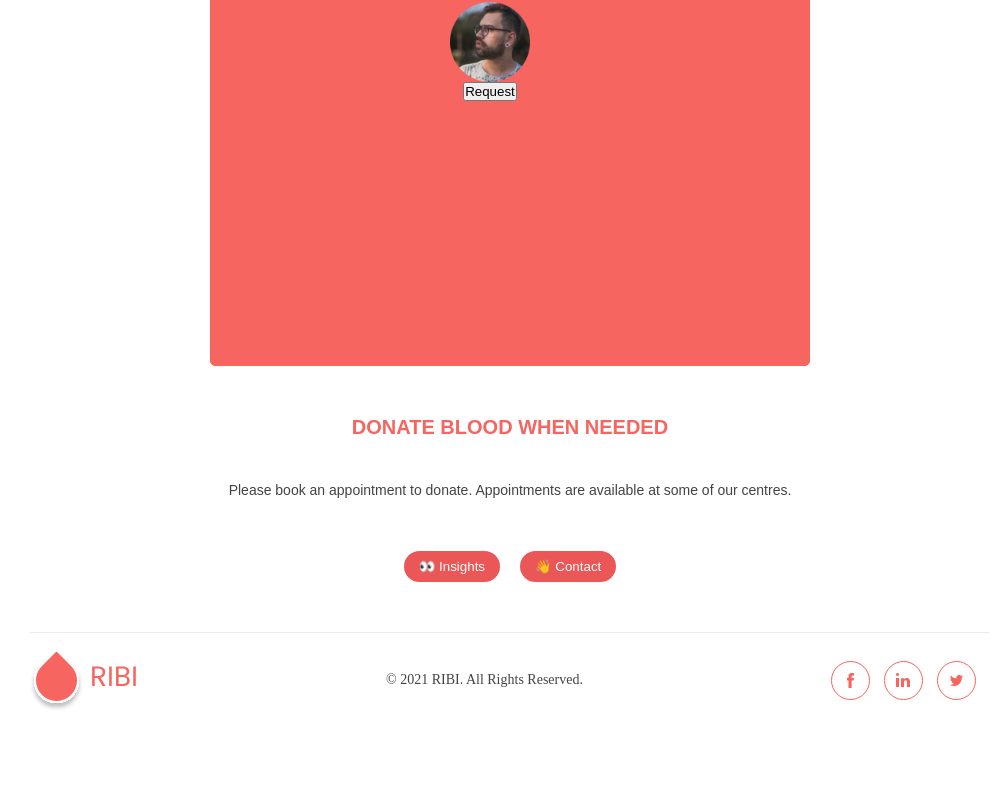
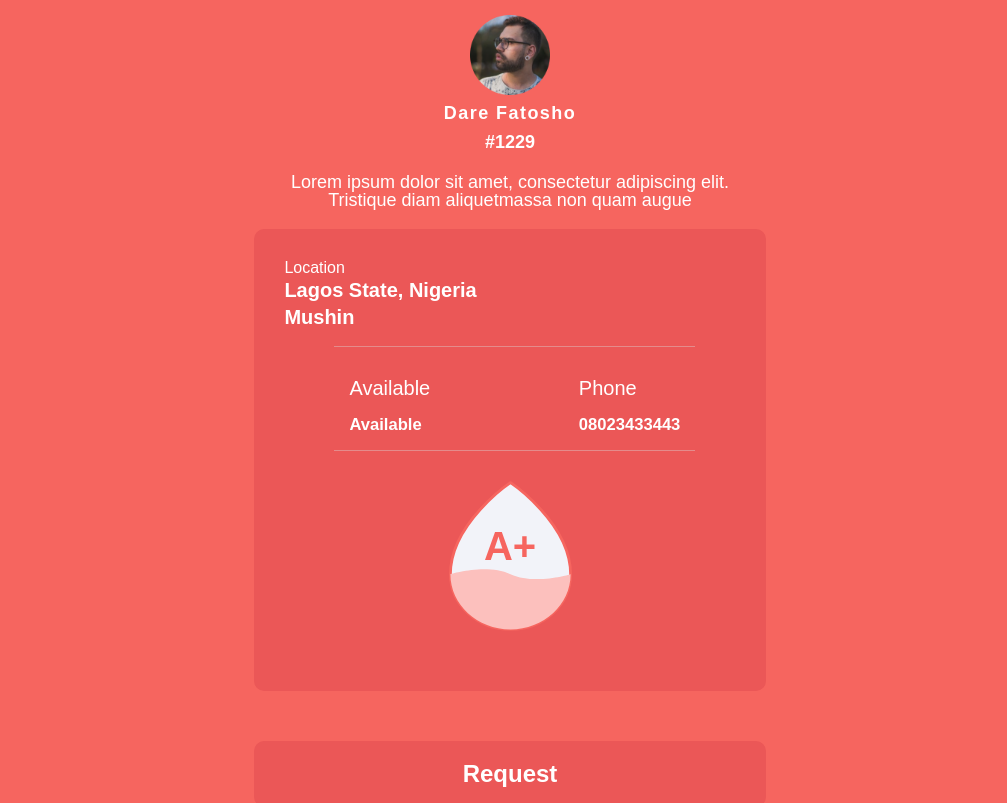
Before and after one commit to 106joshman/ribi-1, a React (Create React App) app: page /donate-blood in a window 1280 px wide. Shown: the part 357-1160 px from the top of the page, without its empty margins (130-1137 px from the left). Built offline with nearby package versions, Linux system fonts and the light colour scheme.

Commit message:
donate page completed

```diff
--- a/src/components/Body/Donate.jsx
+++ b/src/components/Body/Donate.jsx
@@ -2,20 +2,47 @@ import React from 'react';
 import styles from "./donate.module.css";
 import hero from "../../assets/hero.png";
 import profile1 from "../images/Ellipse.png";
+// import image from '../images/Blood.svg';
 
 const Donate = () => {
     return (
         <div className={styles.needBloodSection}>
-            <section className={styles.newBloodSection}>
-                <div className={styles.imageContainer}>
-                    <img className={styles.heroImg} src={hero} alt="hero" />
-                    <p className={styles.heroText}>DONOR INFO</p>
-                </div>
-            </section>
+            <div className={styles.imageContainer}>
+                <img className={styles.heroImg} src={hero} alt="hero" />
+                <p className={styles.heroText}>DONOR INFO</p>
+            </div>
             <div className={styles.findDonor}>
                 <div className={styles.donateBlood}>
                     <img className={styles.donorImage} src={profile1} alt="donor holder" />
-                    <h5 className={styles.profileName}>{}</h5>
+                    <h5 className={styles.profileName}>Dare Fatosho</h5>
+                    <p className={styles.profileNumber}>#1229</p>
+                </div>
+                <div className={styles.donorDesc}>
+                    <p>
+                        Lorem ipsum dolor sit amet, consectetur adipiscing elit. Tristique diam aliquetmassa non quam augue
+                    </p>
+                </div>
+                <div className={styles.donorCard}>
+                    <div className={styles.donorLoc}>
+                        <p className={styles.loc}>Location</p>
+                        <h5 className={styles.donorLo}>Lagos State, Nigeria</h5>
+                        <h5 className={styles.donorLo}>Mushin</h5>
+                    </div>
+                    <div className={styles.donorDetail}>
+                        <div className={styles.donorStatus}>
+                            <p>Available</p>
+                            <h5>Available</h5>
+                        </div>
+                        <div className={styles.donorStatus}>
+                            <p>Phone</p>
+                            <h5>08023433443</h5>
+                        </div>
+                    </div>
+                    <div className={styles.bloodSample}>
+                        <p className={styles.bloodText}>A+</p>
+                    </div>
+                </div>
+                <div className={styles.bttn}>
                     <button className={styles.searchButton}>Request</button>
                 </div>
             </div>
--- a/src/components/Body/donate.module.css
+++ b/src/components/Body/donate.module.css
@@ -8,6 +8,7 @@
 
 .heroImg {
   width: 100%;
+  /* height: 100%; */
 }
 
 .heroText {
@@ -15,40 +16,168 @@
   font-family: "Poppins" serif;
   font-style: normal;
   font-weight: bold;
-  font-size: 45px;
-  line-height: 80px;
+  font-size: 35px;
+  /* line-height: 80px; */
   color: #f6655f;
-  top: 0;
+  top: -400px;
   display: flex;
   justify-content: center;
   align-items: center;
+  text-align: center;
   width: 100%;
   height: 100%;
 }
 
 .findDonor {
   margin: 49px auto;
-  height: 400px;
-  width: 600px;
+  height: 100%;
   border-radius: 5px;
   border: 1px solid #f6655f;
   background: #F6655F;
 }
 
+.profileName {
+  font-family: 'Poppins' serif;
+  font-style: normal;
+  font-weight: bold;
+  font-size: 18px;
+  line-height: 27px;
+  letter-spacing: 0.08em;
+  margin: 5px 0;
+}
+
+.profileNumber {
+  font-family: 'Poppins' serif;
+  font-style: normal;
+  font-weight: bold;
+  font-size: 18px;
+}
+
 .donateBlood {
-  min-width: 374px;
-  height: 169px;
+  margin-top: 3em;
   border-radius: 15px;
   display: flex;
+  color: #fff;
   justify-content: center;
   align-items: center;
   flex-direction: column;
-  margin-right: 40px;
   flex: 1;
-  margin-bottom: 1rem;
 }
 
 .donorImage {
   width: 80px;
   height: 80px;
 }
+
+.donorDesc {
+  color: white;
+  width: 50%;
+  line-height: 27px;
+  line-height: 1;
+  margin: 20px auto;
+  align-items: center;
+  text-align: center;
+  font-size: 18px;
+  font-style: normal;
+}
+
+.donorCard {
+  background: #EB5757;
+  border-radius: 10px;
+  height: 100%;
+  width: 80%;
+  margin: auto;
+  padding: 30px;
+  justify-self: center;
+  color: #fff;
+
+}
+
+.donorLo {
+  line-height: 27px;
+  font-size: 20px;
+}
+
+.donorStatus p{
+  margin: 15px 0;
+}
+
+.donorDetail {
+  display: flex;
+  flex-direction: row;
+  width: 80%;
+  justify-content: space-between;
+  margin: 15px 50px;
+  font-size: 20px;
+  padding: 15px;
+  margin: 09 1rem;
+  /* border-top: 1px solid rgba(218, 218, 218, 0.4); */
+  border-bottom: 1px solid rgba(218, 218, 218, 0.4);
+}
+
+.bttn {
+  width: 80%;
+  height: 50px;
+  margin: 50px auto;
+}
+
+.searchButton {
+  width: 100%;
+  padding: 15px;
+  background: #EB5757;
+  border-radius: 10px;
+  font-family: "Poppins" serif;
+  font-style: normal;
+  font-weight: bold;
+  font-size: 24px;
+  line-height: 36px;
+  color: #ffffff;
+  outline: none;
+  cursor: pointer;
+  border: none;
+}
+
+.bloodSample {
+  margin: 30px auto;
+  background: url(../images/Blood.svg);
+  background-position: center;
+  background-size: contain;
+  position: relative;
+  width: 150px;
+  height: 150px;
+  background-repeat: no-repeat;
+  align-items: center;
+}
+
+.bloodText {
+  position: absolute;
+  font-family: "Poppins" serif;
+  font-style: normal;
+  font-weight: bold;
+  font-size: 40px;
+  line-height: 80px;
+  color: #f6655f;
+  top: -10px;
+  display: flex;
+  justify-content: center;
+  align-items: center;
+  width: 100%;
+  margin: auto;
+  height: 100%;
+}
+
+@media screen and (min-width: 768px) {
+  .donorCard, .bttn, .donorDesc {
+    width: 40%;
+  }
+
+  .donorDetail {
+    border-top: 1px solid rgba(218, 218, 218, 0.4);
+    border-bottom: 1px solid rgba(218, 218, 218, 0.4);
+  }
+
+  .heroText {
+    font-size: 45px;
+    top: -300px;
+  }
+}
```
